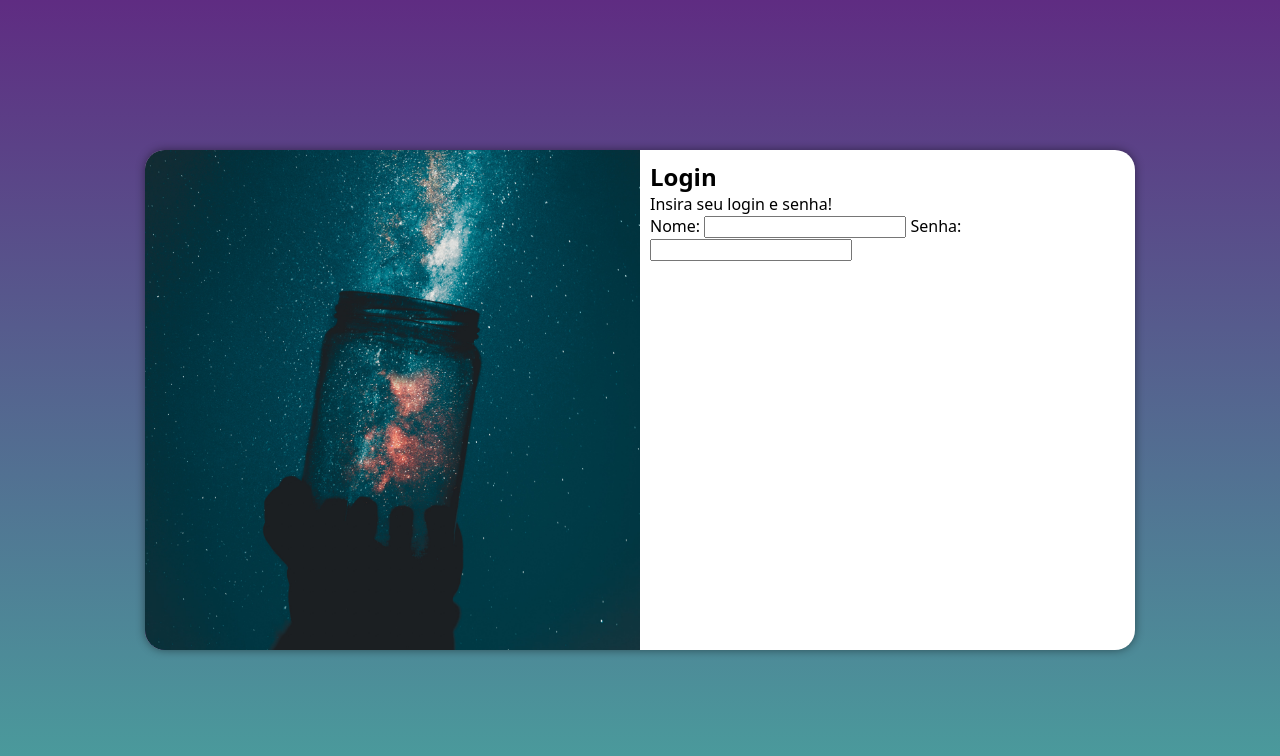
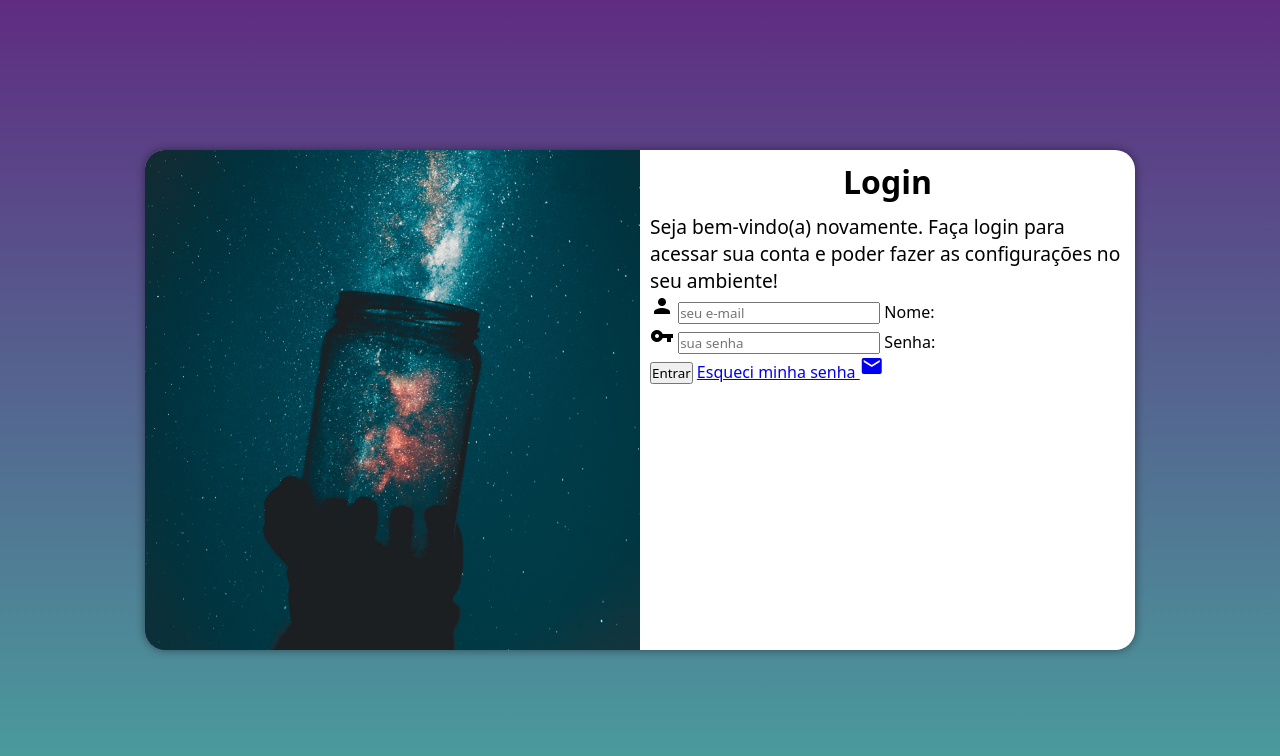
Before and after one commit to GigaDale/projeto-login, a plain HTML site: page index.html in a window 1280 px wide. Drawn offline with Linux system fonts and the light colour scheme.

Commit message:
Adicionando formulário

```diff
--- a/estilos/media-query.css
+++ b/estilos/media-query.css
@@ -42,4 +42,12 @@
         float: right;
         width: 50%;
     }
+
+    div#form > h1 {
+        font-size: 2em;
+    }
+
+    div#form > p {
+        font-size: 1.2em;
+    }
 }
--- a/estilos/style.css
+++ b/estilos/style.css
@@ -57,3 +57,12 @@ section#login > div#form {
     display: block;
     padding: 10px;
 }
+
+div#form > h1 {
+    text-align: center;
+    margin-bottom: 10px;
+}
+
+div#form > p {
+    font-size: 0.8em;
+}
--- a/index.html
+++ b/index.html
@@ -5,27 +5,44 @@
     <meta name="viewport" content="width=device-width, initial-scale=1.0">
     <link rel="stylesheet" href="estilos/style.css">
     <link rel="stylesheet" href="estilos/media-query.css">
+    <link href="https://fonts.googleapis.com/icon?family=Material+Icons" rel="stylesheet">
     <title>Tela login</title>
 
 </head>
 <body>
     <main>
         <section id="login">
+
             <div id="imagem">
                 <!-- Imagem -->
             </div>
 
             <div id="form">
                 <h1>Login</h1>
-                <p>Insira seu login e senha!</p>
-                <form action="login.php" method="post">
-                    <label for="nome">Nome:</label>
-                    <input type="text" name="nome" id="nome">
-                    <label for="senha">Senha:</label>
-                    <input type="text" name="senha" id="senha">
+                <p>Seja bem-vindo(a) novamente. Faça login para acessar sua conta e poder fazer as configurações no seu ambiente!</p>
+
+                <form action="login.php" method="post" autocomplete="on">
+
+                    <div class="campo">
+                        <span class="material-icons">person</span>
+                        <input type="email" name="nome" id="nome" placeholder="seu e-mail" autocomplete="email" required maxlength="30">
+                        <label for="nome">Nome:</label>
+                    </div>
+
+                    <div>
+                        <span class="material-icons">vpn_key</span>
+                        <input type="password" name="senha" id="senha" placeholder="sua senha" autocomplete="current-password" required minlength="8" maxlength="20">
+                        <label for="senha">Senha:</label>
+                    </div>
+                    <input type="submit" value="Entrar">
+                    <a href="esqueci.html">Esqueci minha senha <span class="material-icons">mail</span></a>
                 </form>
+
             </div>
+
         </section>
+
     </main>
+
 </body>
 </html>
```
